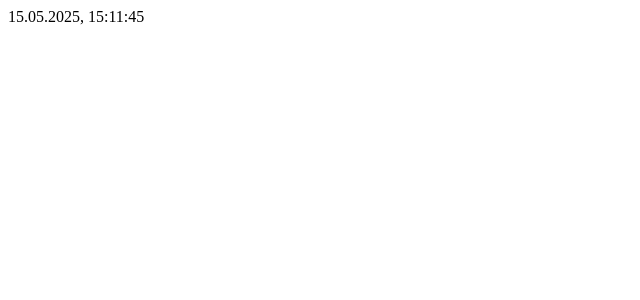
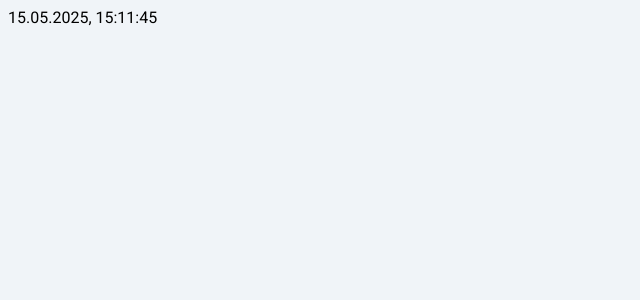
Before and after one commit to itsslava/card-game, a Vue app: page / in a window 1280 px wide. Shown: the top 300 px of the page, without its empty margins (0-640 px from the left). Built offline with nearby package versions, Linux system fonts and the light colour scheme.

Commit message:
style(global): add global stylesheet and link Google Fonts

```diff
--- a/index.html
+++ b/index.html
@@ -1,8 +1,14 @@
-<!doctype html>
+<!DOCTYPE html>
 <html lang="en">
 	<head>
 		<meta charset="UTF-8" />
 		<link rel="icon" type="image/svg+xml" href="/vite.svg" />
+		<link rel="preconnect" href="https://fonts.googleapis.com" />
+		<link rel="preconnect" href="https://fonts.gstatic.com" crossorigin />
+		<link
+			href="https://fonts.googleapis.com/css2?family=Roboto:ital,wght@0,100..900;1,100..900&display=swap"
+			rel="stylesheet"
+		/>
 		<meta name="viewport" content="width=device-width, initial-scale=1.0" />
 		<title>Vite + Vue</title>
 	</head>
--- a/src/main.js
+++ b/src/main.js
@@ -1,4 +1,5 @@
 import { createApp } from 'vue';
+import './style.css';
 import App from './App.vue';
 
 createApp(App).mount('#app');
--- /dev/null
+++ b/src/style.css
@@ -0,0 +1,23 @@
+:root {
+	--color-background: #f0f4f8;
+	--color-primary: #008bfe;
+	--color-primary-hover: #006fcb;
+	--color-secondary: #cce8ff;
+
+	--color-white: #ffffff;
+	--color-black: #000000;
+	--color-dark: #222222;
+
+	--font: 'Roboto', sans-serif;
+}
+
+body {
+	background: var(--color-background);
+
+	color: var(--color-black);
+	font-family: var(--font);
+	font-synthesis: none;
+	text-rendering: optimizeLegibility;
+	-webkit-font-smoothing: antialiased;
+	-moz-osx-font-smoothing: grayscale;
+}
```
Lines whose indentation alone changed are shown as unchanged.
